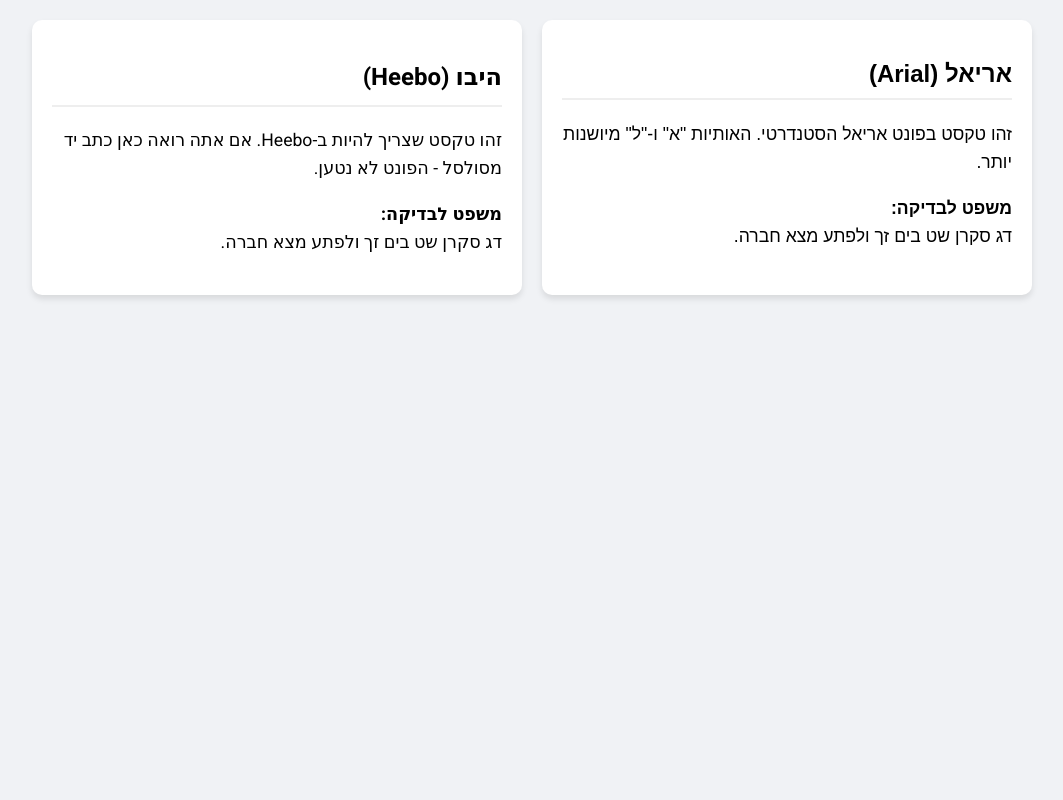
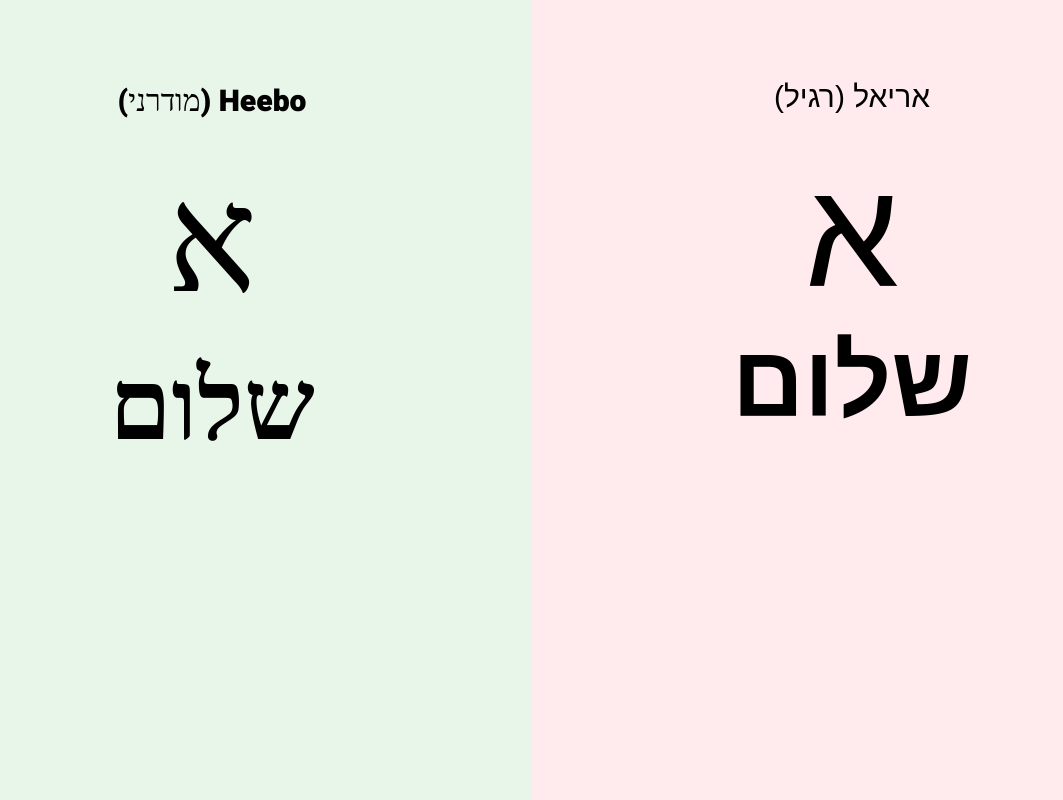
Before and after one commit to amirbiron/Shalev, a plain HTML site: page index.html in a window 1280 px wide. Shown: the whole page, without its empty margins (108-1171 px from the left). Drawn offline with Linux system fonts and the light colour scheme.

Commit message:
Update title and styles for font testing page

```diff
--- a/index.html
+++ b/index.html
@@ -2,93 +2,51 @@
 <html lang="he" dir="rtl">
 <head>
     <meta charset="UTF-8">
-    <meta name="viewport" content="width=device-width, initial-scale=1.0">
-    <title>בדיקת פונטים - Arial vs Heebo</title>
-    <link rel="preconnect" href="https://fonts.googleapis.com">
-    <link rel="preconnect" href="https://fonts.gstatic.com" crossorigin>
-    <link href="https://fonts.googleapis.com/css2?family=Heebo:wght@400;700&display=swap" rel="stylesheet">
+    <title>מבחן הקיצון - Arial vs Heebo</title>
 
     <style>
-        body {
-            margin: 0;
-            font-family: sans-serif;
-            background: #f0f2f5;
-            padding: 20px;
+        @import url('https://fonts.googleapis.com/css2?family=Heebo:wght@900&display=swap');
+
+        body { display: flex; height: 100vh; margin: 0; text-align: center; }
+
+        div { flex: 1; padding-top: 50px; }
+
+        /* צד ימין - אריאל */
+        .arial {
+            background: #ffebee;
+            font-family: Arial, sans-serif;
         }
 
-        .container {
-            display: flex;
-            gap: 20px;
-            max-width: 1000px;
-            margin: 0 auto;
+        /* צד שמאל - היבו */
+        .heebo {
+            background: #e8f5e9;
+            /* טריק הדיבוג: אם Heebo נכשל, תראה Times New Roman */
+            font-family: 'Heebo', 'Times New Roman', serif;
         }
 
-        .card {
-            flex: 1;
-            background: white;
-            padding: 20px;
-            border-radius: 10px;
-            box-shadow: 0 4px 6px rgba(0,0,0,0.1);
-        }
+        h1 { font-size: 100px; margin: 0; }
+        p { font-size: 30px; }
 
-        /* צד אריאל - רגיל */
-        .arial-side {
-            font-family: Arial, Helvetica, sans-serif;
-        }
-
-        /* צד היבו - עם טריק לזיהוי שגיאה */
-        .heebo-side {
-            /* הטריק: אם Heebo לא נטען, הדפדפן יעבור ל-'cursive' (כתב יד מוזר).
-               כך תדע מיד אם הטעינה נכשלה!
-            */
-            font-family: 'Heebo', cursive;
-        }
-
-        h2 { border-bottom: 2px solid #eee; padding-bottom: 10px; }
-        p { line-height: 1.6; font-size: 1.1rem; }
-
-        .status-box {
-            text-align: center;
-            padding: 10px;
-            margin-bottom: 20px;
-            background: #fff3cd;
-            border: 1px solid #ffeeba;
-            color: #856404;
-            border-radius: 5px;
-            display: none; /* מוסתר כברירת מחדל */
+        .letter-test {
+            font-size: 150px;
+            line-height: 1.2;
+            display: block;
         }
     </style>
 </head>
 <body>
 
-    <div id="error-msg" class="status-box">
-        ⚠️ <strong>שים לב:</strong> הדפדפן חוסם את טעינת הפונט Heebo. <br>
-        הטקסט בצד שמאל מוצג בפונט גיבוי (כתב יד) במקום Heebo.
+    <div class="arial">
+        <p>אריאל (רגיל)</p>
+        <span class="letter-test">א</span>
+        <h1>שלום</h1>
     </div>
 
-    <div class="container">
-        <div class="card arial-side">
-            <h2>אריאל (Arial)</h2>
-            <p>זהו טקסט בפונט אריאל הסטנדרטי. האותיות "א" ו-"ל" מיושנות יותר.</p>
-            <p><strong>משפט לבדיקה:</strong><br>דג סקרן שט בים זך ולפתע מצא חברה.</p>
-        </div>
-
-        <div class="card heebo-side">
-            <h2>היבו (Heebo)</h2>
-            <p>זהו טקסט שצריך להיות ב-Heebo. אם אתה רואה כאן כתב יד מסולסל - הפונט לא נטען.</p>
-            <p><strong>משפט לבדיקה:</strong><br>דג סקרן שט בים זך ולפתע מצא חברה.</p>
-        </div>
+    <div class="heebo">
+        <p>Heebo (מודרני)</p>
+        <span class="letter-test">א</span>
+        <h1>שלום</h1>
     </div>
 
-    <script>
-        // בדיקה אוטומטית אם הפונט נטען
-        document.fonts.ready.then(function () {
-            // בדיקה האם הפונט 'Heebo' באמת זמין בדפדפן כרגע
-            if (!document.fonts.check('12px "Heebo"')) {
-                document.getElementById('error-msg').style.display = 'block';
-                document.querySelector('.heebo-side h2').innerText += ' (טעינה נכשלה!)';
-            }
-        });
-    </script>
 </body>
 </html>
```
